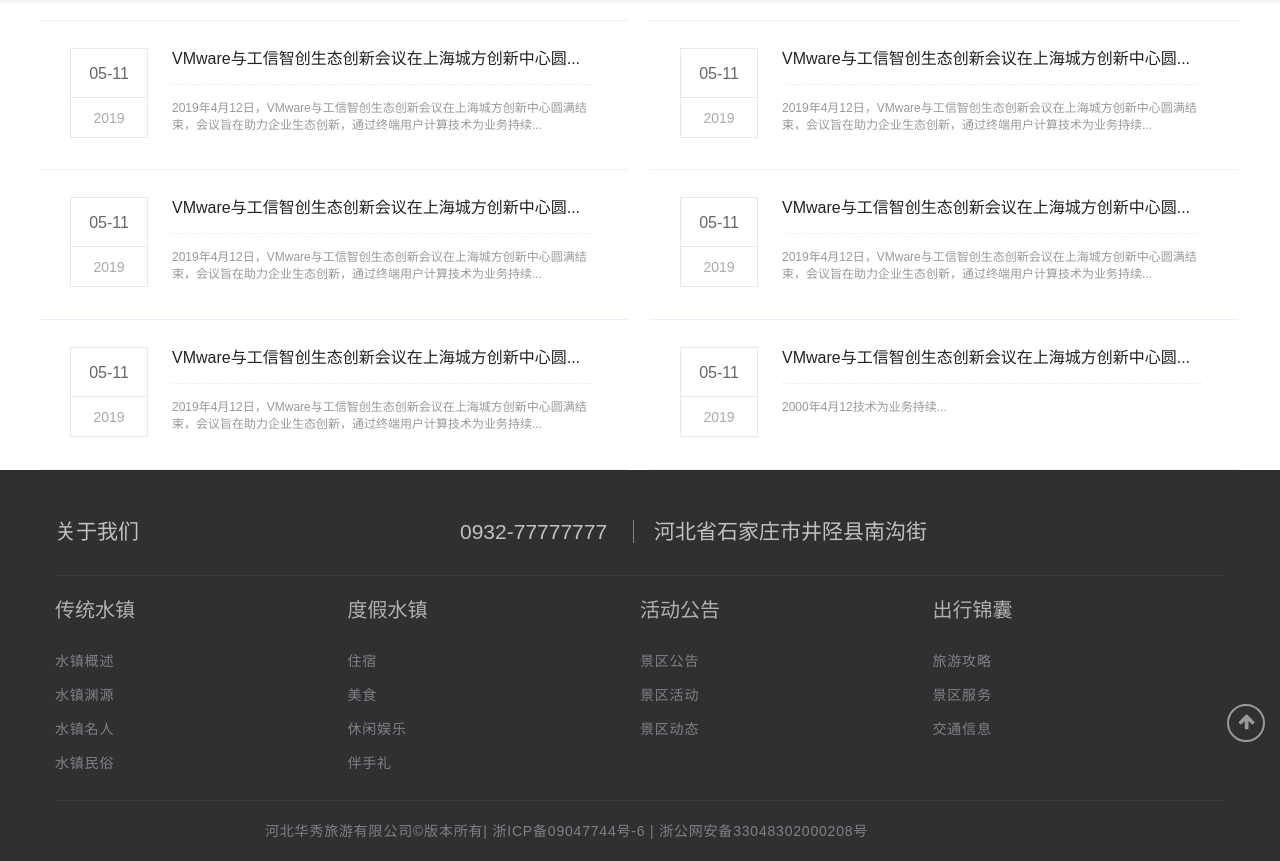
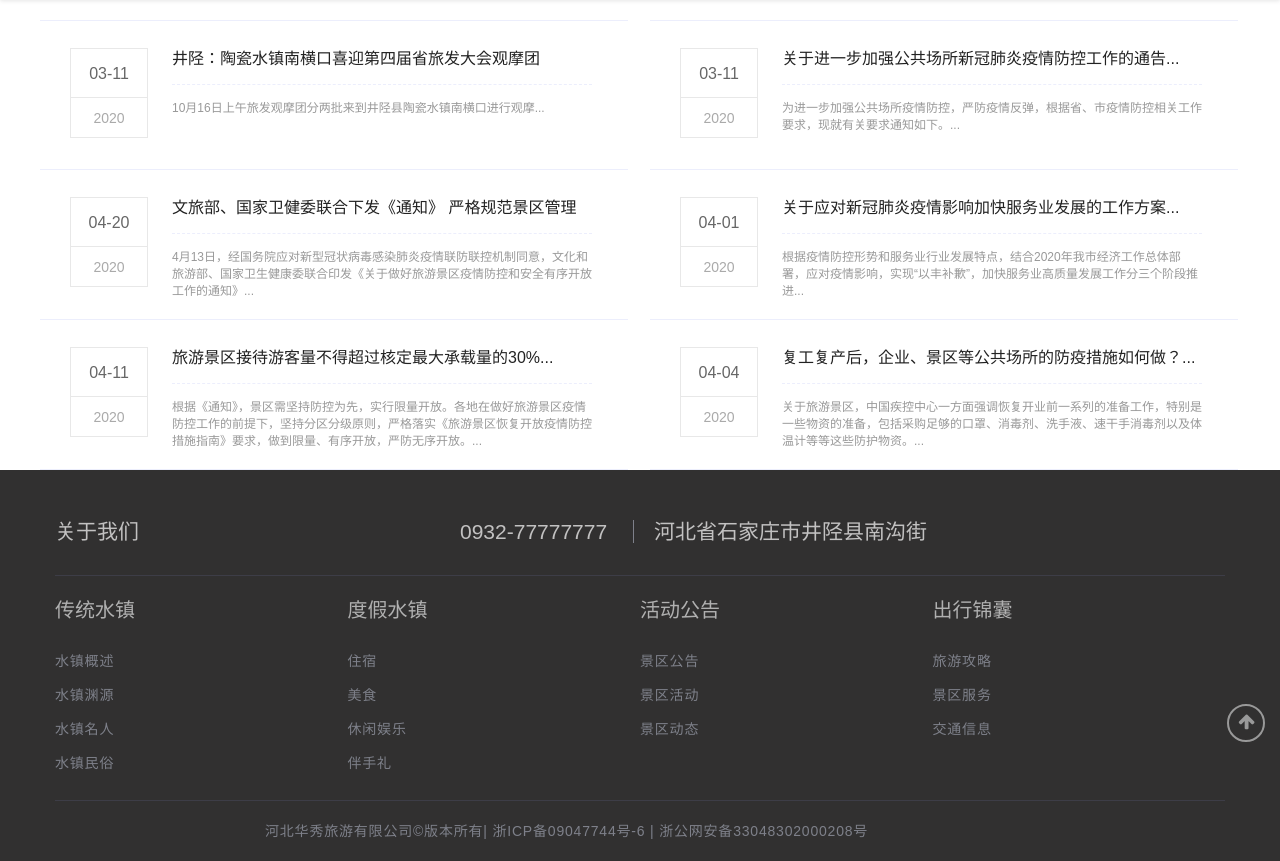
Before and after one commit to kinglogxzl/TCSZWeb, a Django app: page /notice/ in a window 1280 px wide. Shown: the part 50-911 px from the top of the page. Run offline with Django 3.2, Linux system fonts and the light colour scheme; some libraries are stand-ins or nearby versions.

Commit message:
公告完事

```diff
--- a/templates/activity/notice.html
+++ b/templates/activity/notice.html
@@ -11,13 +11,13 @@
                         <ul>
                             <li class="clearfix">
                                 <div class="dsc1">
-                                    <em class="em1">05-11</em>
-                                    <em class="em2">2019</em>
+                                    <em class="em1">03-11</em>
+                                    <em class="em2">2020</em>
                                 </div>
-                                <div class="dsc2" onclick="window.open('http://www.baidu.com','_self')">
-                                    <span>VMware与工信智创生态创新会议在上海城方创新中心圆...</span>
+                                <div class="dsc2" onclick="window.open('https://xw.qq.com/cmsid/20191016A0OGXB00','_self')">
+                                    <span>井陉：陶瓷水镇南横口喜迎第四届省旅发大会观摩团</span>
                                     <em></em>
-                                    <i>2019年4月12日，VMware与工信智创生态创新会议在上海城方创新中心圆满结束，会议旨在助力企业生态创新，通过终端用户计算技术为业务持续...</i>
+                                    <i>10月16日上午旅发观摩团分两批来到井陉县陶瓷水镇南横口进行观摩...</i>
                                 </div>
                             </li>
                         </ul>
@@ -26,13 +26,13 @@
                         <ul>
                             <li class="clearfix">
                                 <div class="dsc1">
-                                    <em class="em1">05-11</em>
-                                    <em class="em2">2019</em>
+                                    <em class="em1">04-20</em>
+                                    <em class="em2">2020</em>
                                 </div>
-                                <div class="dsc2" onclick="window.open('http://www.baidu.com','_self')">
-                                    <span>VMware与工信智创生态创新会议在上海城方创新中心圆...</span>
+                                <div class="dsc2" onclick="window.open('https://baijiahao.baidu.com/s?id=1664016665037400428','_self')">
+                                    <span>文旅部、国家卫健委联合下发《通知》 严格规范景区管理</span>
                                     <em></em>
-                                    <i>2019年4月12日，VMware与工信智创生态创新会议在上海城方创新中心圆满结束，会议旨在助力企业生态创新，通过终端用户计算技术为业务持续...</i>
+                                    <i>4月13日，经国务院应对新型冠状病毒感染肺炎疫情联防联控机制同意，文化和旅游部、国家卫生健康委联合印发《关于做好旅游景区疫情防控和安全有序开放工作的通知》...</i>
                                 </div>
                             </li>
                         </ul>
@@ -41,13 +41,13 @@
                         <ul>
                             <li class="clearfix">
                                 <div class="dsc1">
-                                    <em class="em1">05-11</em>
-                                    <em class="em2">2019</em>
+                                    <em class="em1">04-11</em>
+                                    <em class="em2">2020</em>
                                 </div>
-                                <div class="dsc2" onclick="window.open('http://www.baidu.com','_self')">
-                                    <span>VMware与工信智创生态创新会议在上海城方创新中心圆...</span>
+                                <div class="dsc2" onclick="window.open('https://baijiahao.baidu.com/s?id=1664096433774690718','_self')">
+                                    <span>旅游景区接待游客量不得超过核定最大承载量的30%...</span>
                                     <em></em>
-                                    <i>2019年4月12日，VMware与工信智创生态创新会议在上海城方创新中心圆满结束，会议旨在助力企业生态创新，通过终端用户计算技术为业务持续...</i>
+                                    <i>根据《通知》，景区需坚持防控为先，实行限量开放。各地在做好旅游景区疫情防控工作的前提下，坚持分区分级原则，严格落实《旅游景区恢复开放疫情防控措施指南》要求，做到限量、有序开放，严防无序开放。...</i>
                                 </div>
                             </li>
                         </ul>
@@ -58,13 +58,13 @@
                         <ul>
                             <li class="clearfix">
                                 <div class="dsc1">
-                                    <em class="em1">05-11</em>
-                                    <em class="em2">2019</em>
+                                    <em class="em1">03-11</em>
+                                    <em class="em2">2020</em>
                                 </div>
-                                <div class="dsc2" onclick="window.open('http://www.baidu.com','_self')">
-                                    <span>VMware与工信智创生态创新会议在上海城方创新中心圆...</span>
+                                <div class="dsc2" onclick="window.open('https://www.thepaper.cn/newsDetail_forward_6970783','_self')">
+                                    <span>关于进一步加强公共场所新冠肺炎疫情防控工作的通告...</span>
                                     <em></em>
-                                    <i>2019年4月12日，VMware与工信智创生态创新会议在上海城方创新中心圆满结束，会议旨在助力企业生态创新，通过终端用户计算技术为业务持续...</i>
+                                    <i>为进一步加强公共场所疫情防控，严防疫情反弹，根据省、市疫情防控相关工作要求，现就有关要求通知如下。...</i>
                                 </div>
 
                             </li>
@@ -74,13 +74,13 @@
                         <ul>
                             <li class="clearfix">
                                 <div class="dsc1">
-                                    <em class="em1">05-11</em>
-                                    <em class="em2">2019</em>
+                                    <em class="em1">04-01</em>
+                                    <em class="em2">2020</em>
                                 </div>
                                 <div class="dsc2" onclick="window.open('http://www.baidu.com','_self')">
-                                    <span>VMware与工信智创生态创新会议在上海城方创新中心圆...</span>
+                                    <span>关于应对新冠肺炎疫情影响加快服务业发展的工作方案...</span>
                                     <em></em>
-                                    <i>2019年4月12日，VMware与工信智创生态创新会议在上海城方创新中心圆满结束，会议旨在助力企业生态创新，通过终端用户计算技术为业务持续...</i>
+                                    <i>根据疫情防控形势和服务业行业发展特点，结合2020年我市经济工作总体部署，应对疫情影响，实现“以丰补歉”，加快服务业高质量发展工作分三个阶段推进...</i>
                                 </div>
 
                             </li>
@@ -90,14 +90,14 @@
                         <ul>
                             <li class="clearfix">
                                 <div class="dsc1">
-                                    <em class="em1">05-11</em>
-                                    <em class="em2">2019</em>
+                                    <em class="em1">04-04</em>
+                                    <em class="em2">2020</em>
                                 </div>
 
-                                <div class="dsc2" onclick="window.open('http://www.baidu.com','_self')">
-                                    <span>VMware与工信智创生态创新会议在上海城方创新中心圆...</span>
+                                <div class="dsc2" onclick="window.open('https://baijiahao.baidu.com/s?id=1660043224719915828','_self')">
+                                    <span>复工复产后，企业、景区等公共场所的防疫措施如何做？...</span>
                                     <em></em>
-                                    <i>2000年4月12技术为业务持续...</i>
+                                    <i>关于旅游景区，中国疾控中心一方面强调恢复开业前一系列的准备工作，特别是一些物资的准备，包括采购足够的口罩、消毒剂、洗手液、速干手消毒剂以及体温计等等这些防护物资。...</i>
                                 </div>
 
                             </li>
```
